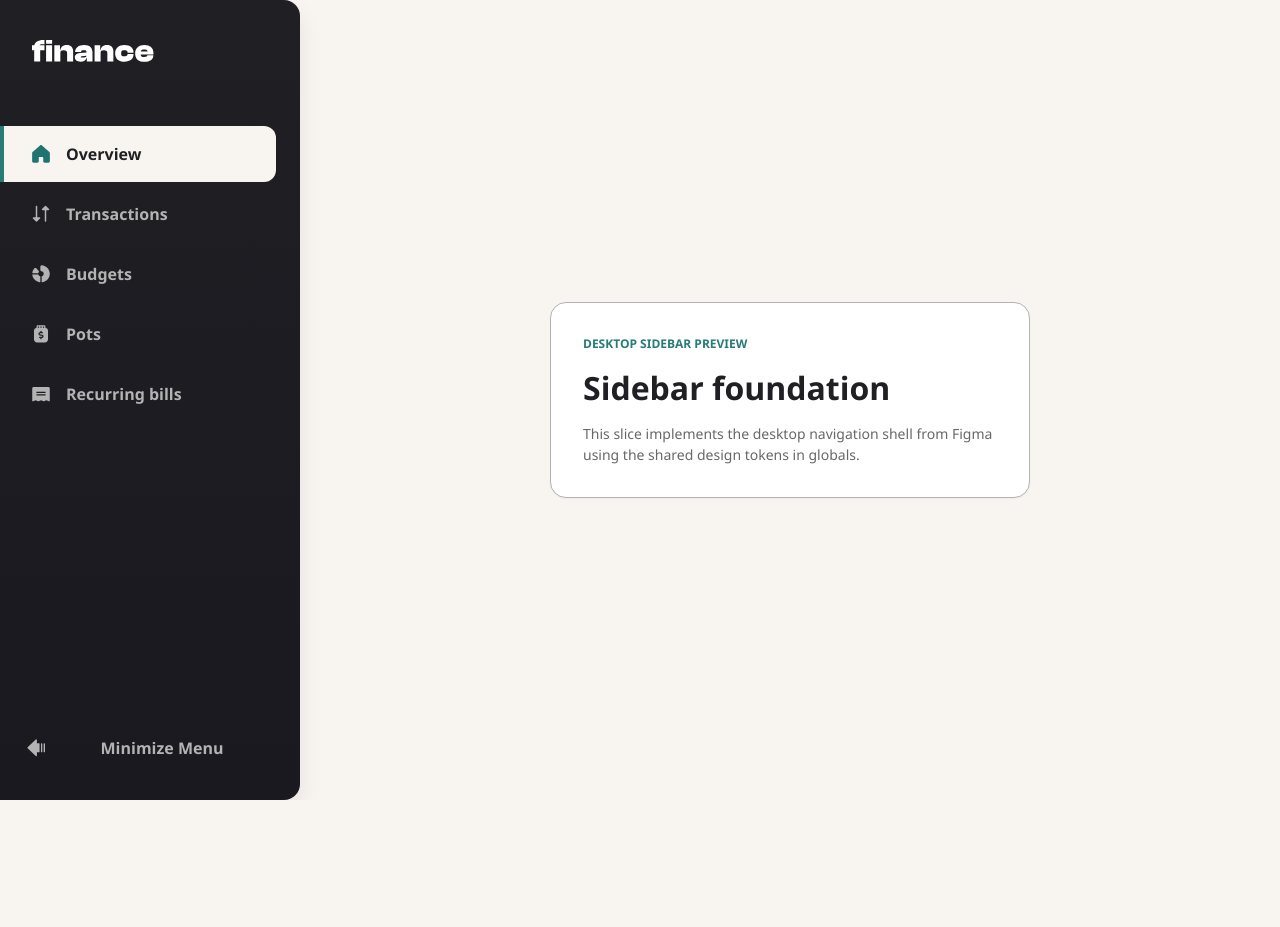
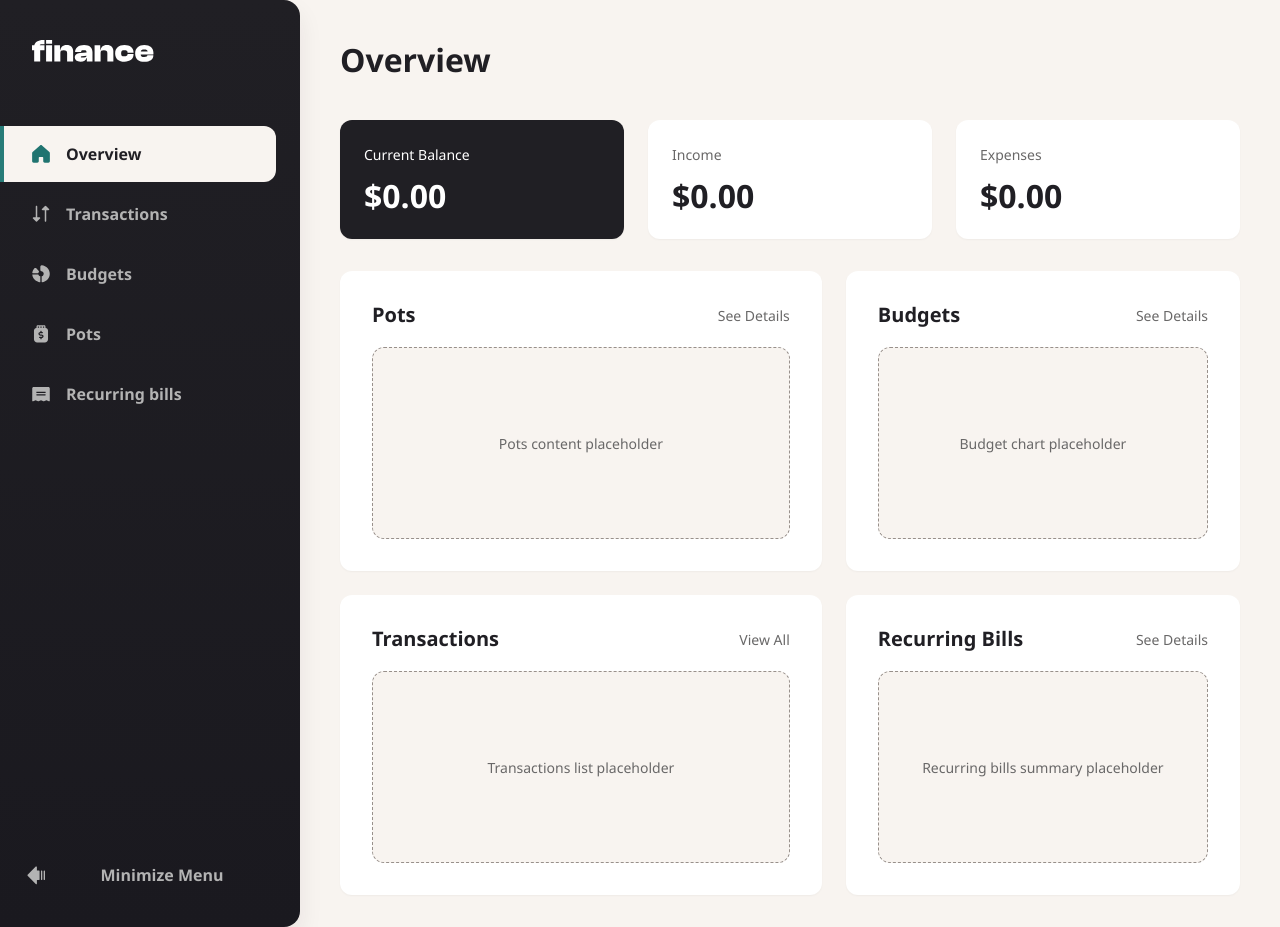
Before and after one commit to dkdurden/finance_helper, a Next.js app in the folder apps/web/: page / in a window 1280 px wide. Before the commit the page ends 800 px from the top, so only its background shows below. Built offline with nearby package versions, Linux system fonts and the light colour scheme.

Commit message:
Extract shared app shell layout

```diff
--- a/apps/web/src/app/page.module.css
+++ b/apps/web/src/app/page.module.css
@@ -1,45 +1,142 @@
-.page {
+.summaryGrid {
   display: grid;
-  min-height: 100vh;
-  grid-template-columns: auto 1fr;
-  background: var(--color-bg);
+  grid-template-columns: repeat(3, minmax(0, 1fr));
+  gap: var(--space-300);
 }
 
-.preview {
-  display: flex;
-  align-items: center;
-  justify-content: center;
-  padding: var(--space-500);
+.summaryCard,
+.summaryCardPrimary {
+  display: grid;
+  gap: var(--space-150);
+  border-radius: var(--space-150);
+  padding: var(--space-300);
+  box-shadow: var(--shadow-sm);
 }
 
-.previewCard {
+.summaryCard {
+  background: var(--color-white);
+}
+
+.summaryCardPrimary {
+  background: var(--color-grey-900);
+}
+
+.summaryLabel {
+  margin: 0;
+  font-size: var(--text-preset-4-size);
+  font-weight: var(--text-preset-4-weight);
+  line-height: var(--text-preset-4-line-height);
+}
+
+.summaryCard .summaryLabel {
+  color: var(--color-grey-500);
+}
+
+.summaryCardPrimary .summaryLabel {
+  color: var(--color-white);
+}
+
+.summaryValue {
+  margin: 0;
+  font-size: var(--text-preset-1-size);
+  font-weight: var(--text-preset-1-weight);
+  line-height: var(--text-preset-1-line-height);
+}
+
+.summaryCard .summaryValue {
+  color: var(--color-grey-900);
+}
+
+.summaryCardPrimary .summaryValue {
+  color: var(--color-white);
+}
+
+.contentGrid {
   display: grid;
-  max-width: 30rem;
-  gap: var(--space-200);
-  border: 1px solid var(--color-border);
-  border-radius: var(--radius-lg);
-  background: var(--color-surface);
+  grid-template-columns: minmax(0, 1.1fr) minmax(18rem, 0.9fr);
+  gap: var(--space-300);
+  align-items: start;
+}
+
+.leftColumn,
+.rightColumn {
+  display: grid;
+  gap: var(--space-300);
+}
+
+.panel {
+  display: grid;
+  gap: var(--space-250);
+  border-radius: var(--space-150);
+  background: var(--color-white);
   padding: var(--space-400);
   box-shadow: var(--shadow-sm);
 }
 
-.previewCard h1 {
-  font-size: var(--text-preset-1-size);
-  line-height: var(--text-preset-1-line-height);
+.panelHeader {
+  display: flex;
+  align-items: center;
+  justify-content: space-between;
+  gap: var(--space-200);
 }
 
-.previewCard p:first-child {
-  color: var(--color-primary);
-  text-transform: uppercase;
+.panelTitle {
+  margin: 0;
+  color: var(--color-grey-900);
+  font-size: var(--text-preset-2-size);
+  font-weight: var(--text-preset-2-weight);
+  line-height: var(--text-preset-2-line-height);
 }
 
-@media (max-width: 900px) {
-  .page {
+.panelAction {
+  border: 0;
+  background: transparent;
+  padding: 0;
+  color: var(--color-grey-500);
+  font: inherit;
+  cursor: pointer;
+}
+
+.placeholderBlock {
+  display: grid;
+  place-items: center;
+  min-height: 12rem;
+  border-radius: var(--space-150);
+  border: 1px dashed var(--color-beige-500);
+  background: var(--color-beige-100);
+  color: var(--color-grey-500);
+  font-size: var(--text-preset-4-size);
+  line-height: var(--text-preset-4-line-height);
+  text-align: center;
+  padding: var(--space-300);
+}
+
+@media (max-width: 75rem) {
+  .contentGrid {
     grid-template-columns: 1fr;
-    padding-bottom: calc(var(--space-500) + 5.5rem);
+  }
+}
+
+@media (max-width: 63.9375rem) {
+  .summaryGrid {
+    grid-template-columns: 1fr;
+  }
+}
+
+@media (max-width: 47.9375rem) {
+  .leftColumn,
+  .rightColumn {
+    gap: var(--space-250);
   }
 
-  .preview {
-    justify-content: flex-start;
+  .panel,
+  .summaryCard,
+  .summaryCardPrimary {
+    padding: var(--space-300);
+  }
+
+  .panelHeader {
+    align-items: start;
+    flex-wrap: wrap;
   }
 }
--- a/apps/web/src/app/page.tsx
+++ b/apps/web/src/app/page.tsx
@@ -1,20 +1,77 @@
-import { Sidebar } from "@/components/sidebar/Sidebar";
+import { AppShell } from "@/components/layout/AppShell";
 import styles from "./page.module.css";
 
 export default function Home() {
   return (
-    <main className={styles.page}>
-      <Sidebar />
-      <section className={styles.preview} aria-label="Sidebar preview canvas">
-        <div className={styles.previewCard}>
-          <p className="text-preset-5-bold">Desktop sidebar preview</p>
-          <h1>Sidebar foundation</h1>
-          <p>
-            This slice implements the desktop navigation shell from Figma using
-            the shared design tokens in globals.
-          </p>
+    <AppShell title="Overview">
+      {/* Overview-specific summary row */}
+      <section className={styles.summaryGrid} aria-label="Summary cards">
+        <article className={styles.summaryCardPrimary}>
+          <p className={styles.summaryLabel}>Current Balance</p>
+          <p className={styles.summaryValue}>$0.00</p>
+        </article>
+
+        <article className={styles.summaryCard}>
+          <p className={styles.summaryLabel}>Income</p>
+          <p className={styles.summaryValue}>$0.00</p>
+        </article>
+
+        <article className={styles.summaryCard}>
+          <p className={styles.summaryLabel}>Expenses</p>
+          <p className={styles.summaryValue}>$0.00</p>
+        </article>
+      </section>
+
+      {/* Page-specific content region for the Overview dashboard */}
+      <section className={styles.contentGrid} aria-label="Overview content sections">
+        <div className={styles.leftColumn}>
+          {/* Pots card: total saved block + savings breakdown */}
+          <section className={styles.panel} aria-label="Pots section">
+            <div className={styles.panelHeader}>
+              <h2 className={styles.panelTitle}>Pots</h2>
+              <button className={styles.panelAction} type="button">
+                See Details
+              </button>
+            </div>
+            <div className={styles.placeholderBlock}>Pots content placeholder</div>
+          </section>
+
+          {/* Transactions card: latest transactions list */}
+          <section className={styles.panel} aria-label="Transactions section">
+            <div className={styles.panelHeader}>
+              <h2 className={styles.panelTitle}>Transactions</h2>
+              <button className={styles.panelAction} type="button">
+                View All
+              </button>
+            </div>
+            <div className={styles.placeholderBlock}>Transactions list placeholder</div>
+          </section>
+        </div>
+
+        <div className={styles.rightColumn}>
+          {/* Budgets card: chart + category breakdown */}
+          <section className={styles.panel} aria-label="Budgets section">
+            <div className={styles.panelHeader}>
+              <h2 className={styles.panelTitle}>Budgets</h2>
+              <button className={styles.panelAction} type="button">
+                See Details
+              </button>
+            </div>
+            <div className={styles.placeholderBlock}>Budget chart placeholder</div>
+          </section>
+
+          {/* Recurring bills card: paid, upcoming, due soon summary */}
+          <section className={styles.panel} aria-label="Recurring bills section">
+            <div className={styles.panelHeader}>
+              <h2 className={styles.panelTitle}>Recurring Bills</h2>
+              <button className={styles.panelAction} type="button">
+                See Details
+              </button>
+            </div>
+            <div className={styles.placeholderBlock}>Recurring bills summary placeholder</div>
+          </section>
         </div>
       </section>
-    </main>
+    </AppShell>
   );
 }
--- /dev/null
+++ b/apps/web/src/components/layout/AppShell.module.css
@@ -0,0 +1,53 @@
+.page {
+  display: grid;
+  min-height: 100vh;
+  grid-template-columns: auto 1fr;
+  background: var(--color-beige-100);
+}
+
+.appShell {
+  display: grid;
+  align-items: start;
+  padding: var(--space-400) var(--space-500);
+}
+
+.appShellInner {
+  display: grid;
+  gap: var(--space-400);
+  width: min(100%, 90rem);
+}
+
+.pageHeader {
+  display: flex;
+  align-items: center;
+  min-height: 3.5rem;
+}
+
+.pageTitle {
+  margin: 0;
+  color: var(--color-grey-900);
+  font-size: var(--text-preset-1-size);
+  font-weight: var(--text-preset-1-weight);
+  line-height: var(--text-preset-1-line-height);
+}
+
+@media (max-width: 63.9375rem) {
+  .page {
+    grid-template-columns: 1fr;
+    padding-bottom: calc(var(--space-500) + 5.5rem);
+  }
+
+  .appShell {
+    padding: var(--space-400) var(--space-300);
+  }
+}
+
+@media (max-width: 47.9375rem) {
+  .appShell {
+    padding: var(--space-300) var(--space-200);
+  }
+
+  .appShellInner {
+    gap: var(--space-250);
+  }
+}
--- /dev/null
+++ b/apps/web/src/components/layout/AppShell.tsx
@@ -0,0 +1,26 @@
+import type { ReactNode } from "react";
+import { Sidebar } from "@/components/layout/sidebar/Sidebar";
+import styles from "./AppShell.module.css";
+
+type AppShellProps = {
+  children: ReactNode;
+  title: string;
+};
+
+export function AppShell({ children, title }: AppShellProps) {
+  return (
+    <main className={styles.page}>
+      <Sidebar />
+
+      <section className={styles.appShell} aria-label={`${title} page shell`}>
+        <div className={styles.appShellInner}>
+          <header className={styles.pageHeader}>
+            <h1 className={styles.pageTitle}>{title}</h1>
+          </header>
+
+          {children}
+        </div>
+      </section>
+    </main>
+  );
+}
```
Also changed, not shown: apps/web/src/components/layout/sidebar/Sidebar.module.css (renamed from apps/web/src/components/sidebar/Sidebar.module.css), apps/web/src/components/layout/sidebar/Sidebar.tsx (renamed from apps/web/src/components/sidebar/Sidebar.tsx).
